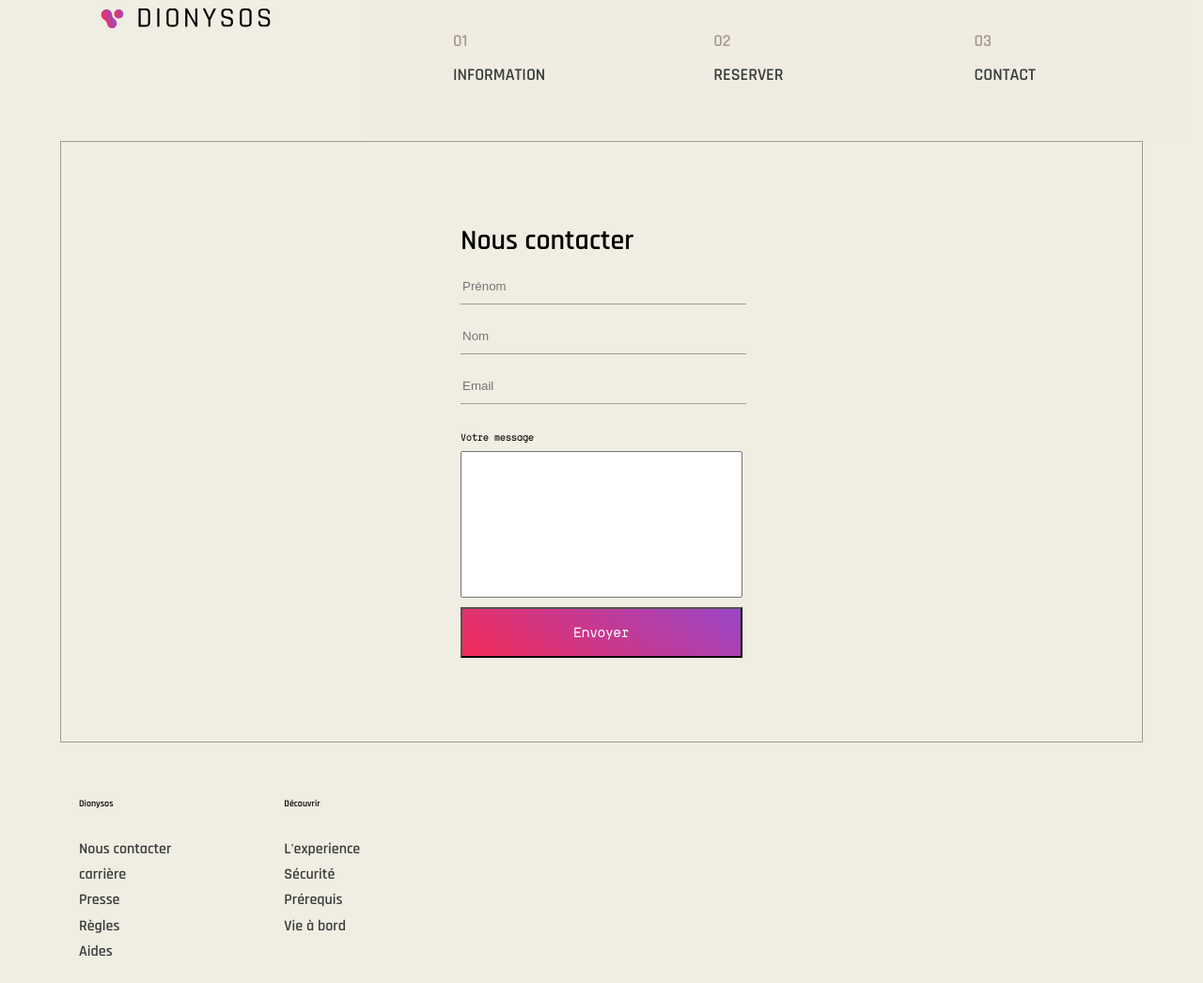
After one commit to Paulehair/bbh_project, a Symfony app: template templates/contact/index.html.twig in a window 1280 px wide. The commit adds this page. Shown: the whole page at 94% size. Run offline with Twig, Linux system fonts and the light colour scheme; the template is opened without the code that fills it, so the values that code supplies are empty; some libraries are stand-ins or nearby versions.

Commit message:
contact form

```diff
--- a/templates/base.html.twig
+++ b/templates/base.html.twig
@@ -81,7 +81,7 @@
             </div>
             <div class="Header_nav_box">
                 <p class="Header_nav_box_nbr">03</p>
-                <p class="Header_nav_box_item">CONTACT</p>
+                <p class="Header_nav_box_item"><a class="Header_nav_box_item" href="../contact">CONTACT</a></p>
             </div>
         </nav>
     </header>
--- /dev/null
+++ b/templates/contact/index.html.twig
@@ -0,0 +1,15 @@
+{% extends 'base.html.twig' %}
+
+{% block body %}
+    <section class="Register">
+        <div class="Register_container">
+            <h1 class="Register_title">Nous contacter</h1>
+            <input type="text" class="RegisterForm_input" placeholder="Prénom">
+            <input type="text" class="RegisterForm_input" placeholder="Nom">
+            <input type="text" class="RegisterForm_input" placeholder="Email">
+            <label class="LabelMargin" for="" style="margin: 30px 0 10px 0;">Votre message</label>
+            <textarea name="" id="" cols="30" rows="10" style="resize: none; margin-bottom: 10px"></textarea>
+            <input type="submit" class="Button" value="Envoyer">
+        </div>
+    </section>
+{% endblock %}
```
Also changed, not shown: src/Controller/ContactController.php (added, +19 -0 lines), templates/registration/register.html.twig (+6 -6 lines), public/assets/css/main.css, public/assets/scss/components/_contact.scss (added), public/assets/scss/components/_login.scss, public/assets/scss/components/_loginregister.scss, 1 other file.
